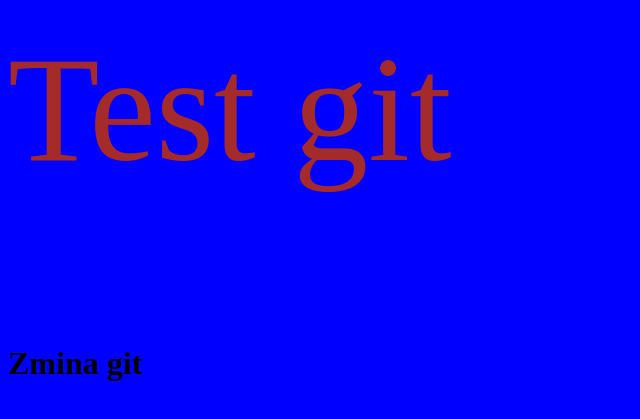
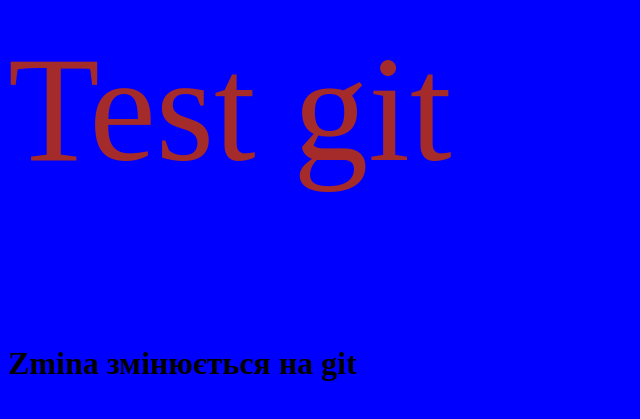
Before and after one commit to Andrii260/git-project-1, a plain HTML site: page index.html in a window 1280 px wide. Shown: the part 127-546 px from the top of the page, without its empty margins (0-640 px from the left). Drawn offline with Linux system fonts and the light colour scheme.

Commit message:
h1 text 1.0

```diff
--- a/index.html
+++ b/index.html
@@ -6,6 +6,6 @@
     </head>
     <body>
         <p>Test git</p>
-        <h1>Zmina git</h1>
+        <h1>Zmina змінюється на git</h1>
     </body>
 </html>
```
